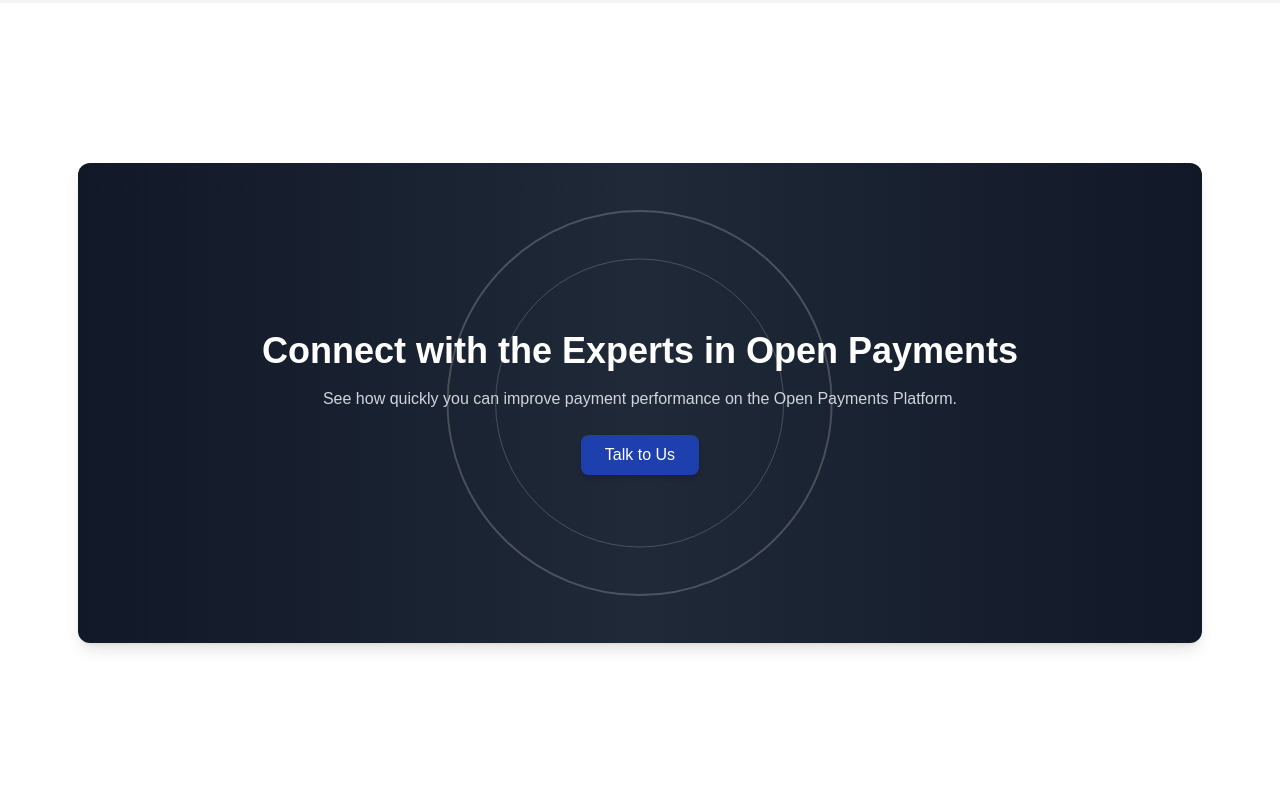
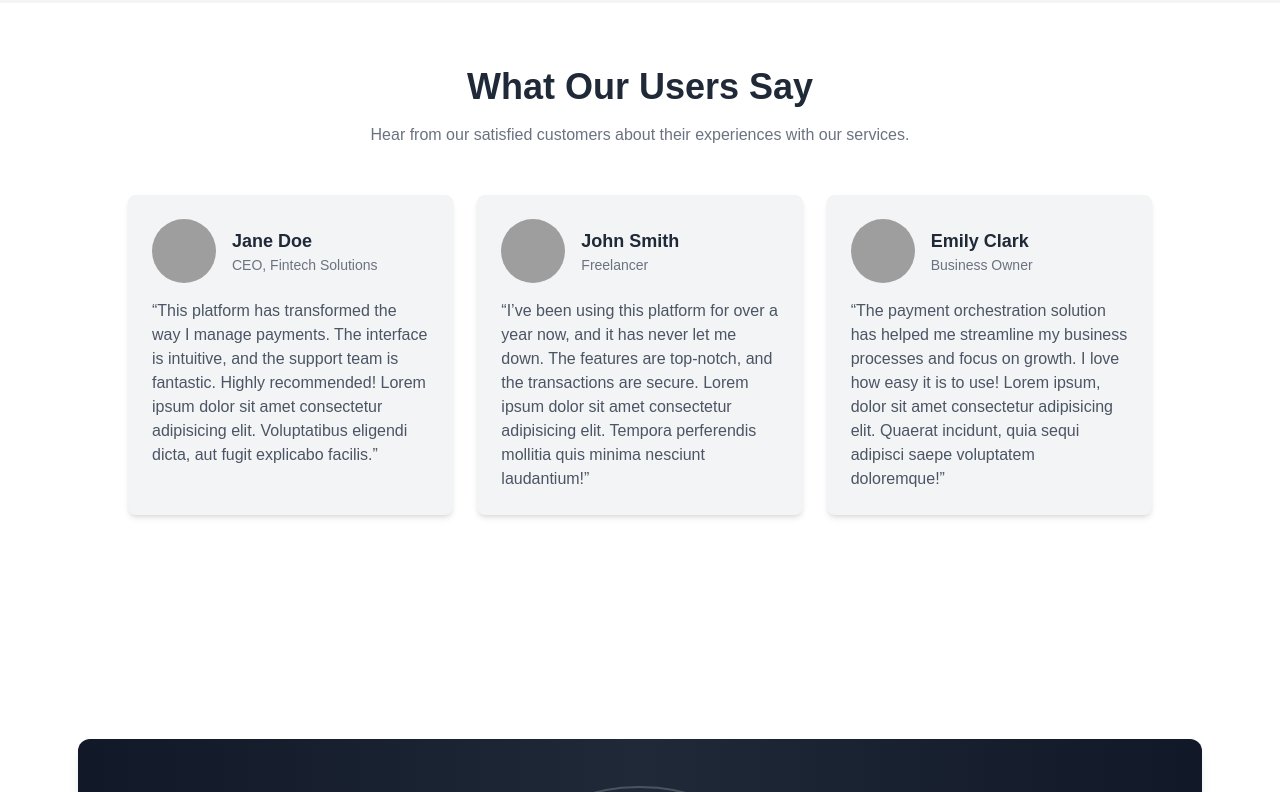
Before and after one commit to Aditya-stark/SwiftoPay, a website: page index.html in a window 1280 px wide. Shown: the part 3879-4671 px from the top of the page. Drawn offline with nearby package versions, Linux system fonts and the light colour scheme; grey boxes are pictures that could not be loaded.

Commit message:
Add testimonial section with hover effects and improve card transition delays

```diff
--- a/assets/css/style.css
+++ b/assets/css/style.css
@@ -255,6 +255,23 @@ body {
 }
 
 /* Stagger delay for multiple cards */
-.card:nth-child(1) { transition-delay: 0.1s; }
-.card:nth-child(2) { transition-delay: 0.2s; }
-.card:nth-child(3) { transition-delay: 0.3s; }
+.card:nth-child(1) {
+  transition-delay: 0.1s;
+}
+.card:nth-child(2) {
+  transition-delay: 0.2s;
+}
+.card:nth-child(3) {
+  transition-delay: 0.3s;
+}
+
+/*--------------------
+  11. Testomonial Hover
+--------------------*/
+.testimonial-card {
+  transition: transform 0.3s ease, box-shadow 0.3s ease;
+}
+.testimonial-card:hover {
+  transform: translateY(-10px);
+  box-shadow: 0 10px 20px rgba(0, 0, 0, 0.1);
+}
--- a/index.html
+++ b/index.html
@@ -62,7 +62,7 @@
           <button
             data-collapse-toggle="navbar-sticky"
             type="button"
-            class="inline-flex items-center p-2 w-10 h-10 justify-center text-sm text-gray-500 rounded-lg md:hidden  transition-all duration-300"
+            class="inline-flex items-center p-2 w-10 h-10 justify-center text-sm text-gray-500 rounded-lg md:hidden    transition-all duration-300"
             aria-controls="navbar-sticky"
             aria-expanded="false"
           >
@@ -548,6 +548,79 @@
       </div>
     </section>
 
+    <!-- Testimonial Section -->
+  <section class="py-16 bg-white">
+    <div class="container mx-auto px-4">
+      <!-- Section Header -->
+      <div class="text-center mb-12">
+        <h2 class="text-4xl font-bold text-gray-800">What Our Users Say</h2>
+        <p class="text-gray-500 mt-4">
+          Hear from our satisfied customers about their experiences with our services.
+        </p>
+      </div>
+
+      <!-- Testimonials Grid -->
+      <div class="grid grid-cols-1 md:grid-cols-2 lg:grid-cols-3 gap-8 md:gap-6 mx-4 md:mx-28">
+        <!-- Testimonial 1 -->
+        <div class="testimonial-card bg-gray-100 rounded-lg p-6 shadow-md">
+          <div class="flex items-center mb-4">
+            <img
+              src="https://media.istockphoto.com/id/1040308104/photo/mature-handsome-business-man.jpg?s=612x612&w=0&k=20&c=QbyH3XFmLOoy8NESjLQC8PYsm6g3UBL6COFaF-Qnnbk="
+              alt="User 1"
+              class="w-16 h-16 rounded-full object-cover"
+            />
+            <div class="ml-4">
+              <h3 class="text-lg font-semibold text-gray-800">Jane Doe</h3>
+              <p class="text-sm text-gray-500">CEO, Fintech Solutions</p>
+            </div>
+          </div>
+          <p class="text-gray-600">
+            “This platform has transformed the way I manage payments. The interface is
+            intuitive, and the support team is fantastic. Highly recommended! Lorem ipsum dolor sit amet consectetur adipisicing elit. Voluptatibus eligendi dicta, aut fugit explicabo facilis.”
+          </p>
+        </div>
+
+        <!-- Testimonial 2 -->
+        <div class="testimonial-card bg-gray-100 rounded-lg p-6 shadow-md">
+          <div class="flex items-center mb-4">
+            <img
+              src="https://as2.ftcdn.net/v2/jpg/04/22/82/39/1000_F_422823992_ZtyrE96o6wGTJcyZolZ6pLRUGHBRCH9c.jpg"
+              alt="User 2"
+              class="w-16 h-16 rounded-full object-cover"
+            />
+            <div class="ml-4">
+              <h3 class="text-lg font-semibold text-gray-800">John Smith</h3>
+              <p class="text-sm text-gray-500">Freelancer</p>
+            </div>
+          </div>
+          <p class="text-gray-600">
+            “I’ve been using this platform for over a year now, and it has never let me
+            down. The features are top-notch, and the transactions are secure. Lorem ipsum dolor sit amet consectetur adipisicing elit. Tempora perferendis mollitia quis minima nesciunt laudantium!”
+          </p>
+        </div>
+
+        <!-- Testimonial 3 -->
+        <div class="testimonial-card bg-gray-100 rounded-lg p-6 shadow-md">
+          <div class="flex items-center mb-4">
+            <img
+              src="https://t4.ftcdn.net/jpg/09/51/46/67/360_F_951466725_dsRcO5UX7k5R4tnzsKJomQQW4PSJhHlj.jpg"
+              alt="User 3"
+              class="w-16 h-16 rounded-full object-cover"
+            />
+            <div class="ml-4">
+              <h3 class="text-lg font-semibold text-gray-800">Emily Clark</h3>
+              <p class="text-sm text-gray-500">Business Owner</p>
+            </div>
+          </div>
+          <p class="text-gray-600">
+            “The payment orchestration solution has helped me streamline my business
+            processes and focus on growth. I love how easy it is to use! Lorem ipsum, dolor sit amet consectetur adipisicing elit. Quaerat incidunt, quia sequi adipisci saepe voluptatem doloremque!”
+          </p>
+        </div>
+      </div>
+    </div>
+  </section>
+
     <!-- End Banner -->
     <section
       class="bg-white flex items-center justify-center h-[30rem] md:min-h-screen px-4"
```
